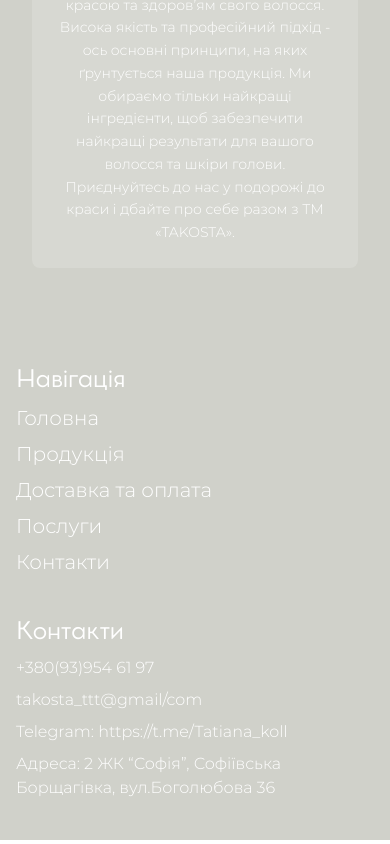
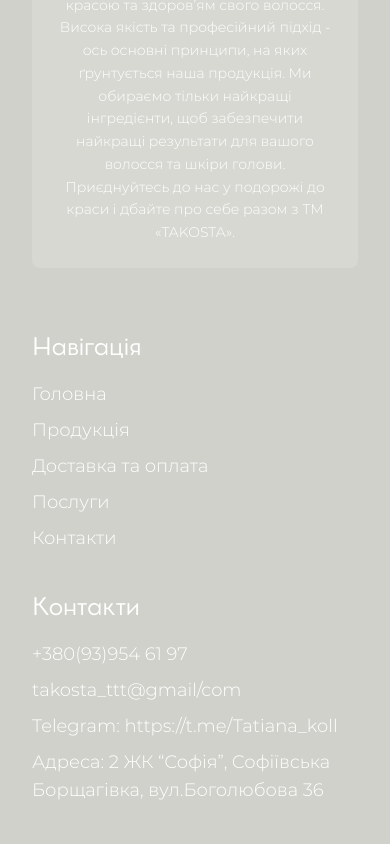
Before and after one commit to Shiro-Kon/Takosta, a React (Create React App) app: page / in a window 390 px wide. Shown: the part 1800-2644 px from the top of the page. Built offline with nearby package versions, Linux system fonts and the light colour scheme.

Commit message:
finished adapting

```diff
--- a/src/Container/Footer/Footer.tsx
+++ b/src/Container/Footer/Footer.tsx
@@ -5,21 +5,21 @@ type Props = {};
 
 const Footer = (props: Props) => {
   return (
-    <footer className="bg-light-gray-green flex flex-col items-center w-full pr-8">
-      <div className="flex flex-col md:flex-row w-full justify-around items-start md:items-center px-4 md:px-0 overflow-hidden">
-        <div className="flex-1 mb-8 md:mb-0 text-white">
+    <footer className="bg-light-gray-green flex flex-col items-center w-full">
+      <div className="flex flex-col md:flex-row w-full justify-around items-start  overflow-hidden">
+        <div className="lg:flex-1  text-white">
           <img
             src="./Images/Footer/Footer.png"
             alt="Footer"
-            className="h-96 sm:h-380 md:h-700 lg:h-[500px] xl:h-[600px] xxl:h-[700px] lg:w-[300px] xl:w-[400px] xxl:w-[600px] object-cover hidden lg:flex"
+            className="md:h-[400px] lg:h-[500px] xl:h-[600px] xxl:h-[700px] md:w-[200px] lg:w-[300px] xl:w-[400px] xxl:w-[600px] object-cover hidden lg:block"
           />
         </div>
         {footerSections.map((section, index) => (
-          <div key={index} className="flex-1 mb-8 md:mb-0 text-white">
-            <h3 className="text-xl sm:text-2xl md:text-3xl lg:text-4xl xl:text-5xl xxl:text-6xl mb-2">{section.title}</h3>
+          <div key={index} className="flex-1 mb-8 mx-8 md:mx-16  lg:mb-0 lg:mx-0 text-white">
+            <h3 className="text-xl sm:text-2xl md:text-3xl lg:text-4xl xl:text-5xl xxl:text-6xl mb-4">{section.title}</h3>
             {section.links ? (
               section.links.map((link, linkIndex) => (
-                <p key={linkIndex} className="text-base sm:text-xl md:text-2xl lg:text-3xl xl:text-4xl xxl:text-5xl my-2">
+                <p key={linkIndex} className="text-base text-lg md:text-xl lg:text-2xl xl:text-3xl xxl:text-4xl my-2">
                   <Link
                     to={link.to}
                     className="text-white no-underline hover:underline"
@@ -30,7 +30,7 @@ const Footer = (props: Props) => {
               ))
             ) : (
               section.details.map((detail, detailIndex) => (
-                <p key={detailIndex} className="text-sm sm:text-base md:text-lg lg:text-xl xl:text-2xl xxl:text-3xl my-2">
+                <p key={detailIndex} className="text-base text-lg md:text-xl lg:text-2xl xl:text-3xl xxl:text-4xl my-2">
                   {detail.startsWith("Telegram") ? (
                     <a
                       href={detail.split(": ")[1]}
```
